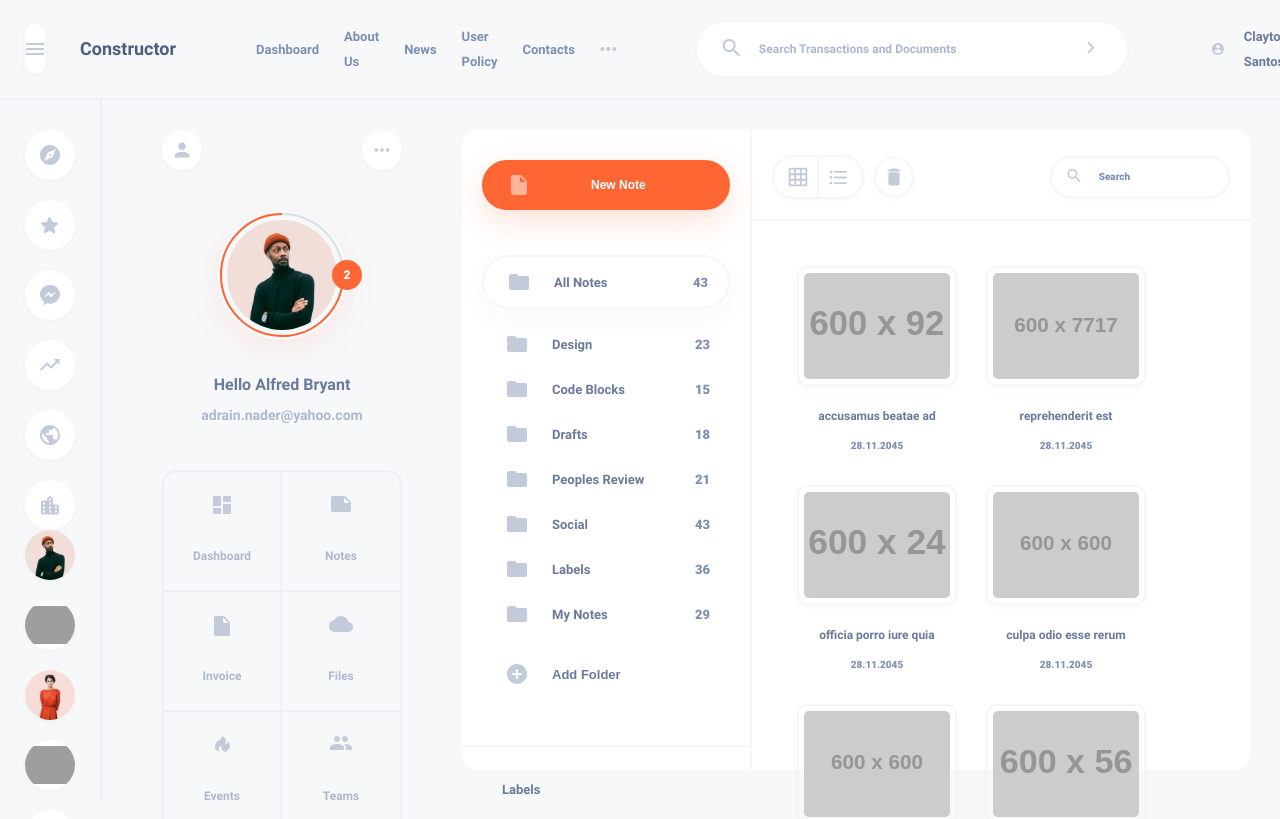
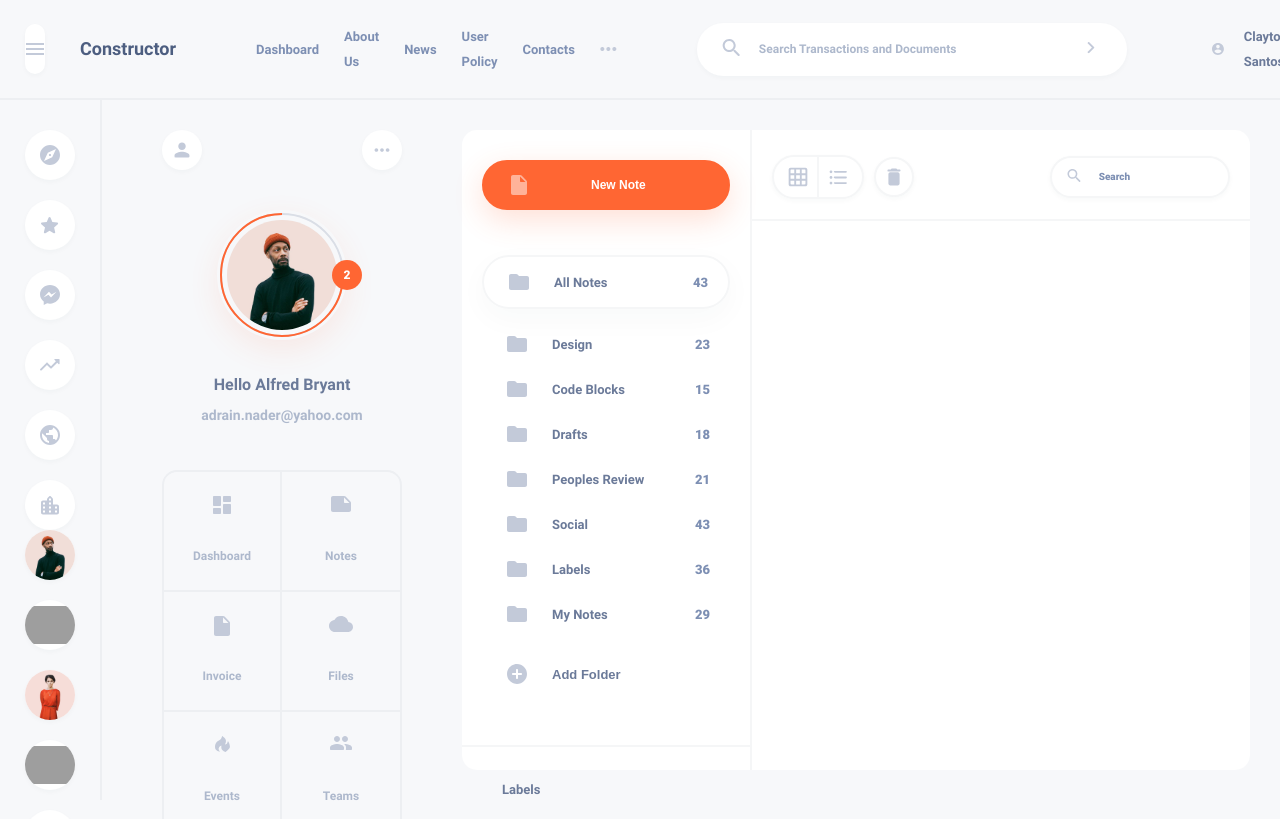
Before and after one commit to stasfilippov/mkskom-test-task, a Vue app: page / in a window 1280 px wide. Shown: the top 819 px of the page. Built offline with nearby package versions, Linux system fonts and the light colour scheme; grey boxes are pictures that could not be loaded.

Commit message:
add: gallery-content-grid

```diff
--- a/src/assets/layouts/components/ts-gallery/ts-gallery-content.scss
+++ b/src/assets/layouts/components/ts-gallery/ts-gallery-content.scss
@@ -77,11 +77,20 @@
     }
   }
 
-  &__main {
+  &__main-flex {
     width: 100%;
     padding: 45px 45px 35px 45px;
     display: flex;
     flex-wrap: wrap;
     gap: 29px;
   }
+  &__main-grid {
+    width: 100%;
+    height: calc(100% - 91px);
+    padding: 45px 45px 35px 45px;
+    display: grid;
+    gap: 30px;
+    grid-template-columns: repeat(6, 1fr);
+    grid-template-rows: repeat(2, 1fr);
+  }
 }
--- a/src/components/ts-gallery-content-main.vue
+++ b/src/components/ts-gallery-content-main-flex.vue
@@ -6,7 +6,7 @@ export default defineComponent({
   name: "ts-gallery-content-main",
   components: {},
   props: {
-    items: {
+    itemsFlex: {
       type: Array,
       required: true,
     },
@@ -15,7 +15,7 @@ export default defineComponent({
 </script>
 
 <template>
-  <div class="ts-gallery-content__main">
+  <div class="ts-gallery-content__main-flex">
     <div class="ts-gallery-item" :key="item.id" v-for="item in items">
       <div class="ts-gallery-item__image-box">
         <img :src="item.url" alt="#" class="ts-gallery-item__image" />
--- /dev/null
+++ b/src/components/ts-gallery-content-main-grid.vue
@@ -0,0 +1,23 @@
+<script>
+import {defineComponent} from 'vue'
+
+export default defineComponent({
+  name: "ts-gallery-content-main-grid"
+})
+</script>
+
+<template>
+  <div class="ts-gallery-content__main-grid">
+    <div class="ts-gallery-content__grid-1">
+
+    </div>
+    <div class="ts-gallery-content__grid-2"></div>
+    <div class="ts-gallery-content__grid-3"></div>
+    <div class="ts-gallery-content__grid-4"></div>
+    <div class="ts-gallery-content__grid-5"></div>
+  </div>
+</template>
+
+<style scoped lang="scss">
+
+</style>
--- a/src/components/ts-gallery-content.vue
+++ b/src/components/ts-gallery-content.vue
@@ -1,17 +1,19 @@
 <script>
 import { defineComponent } from "vue";
 import tsGalleryContentNavbar from "@/components/ts-gallery-content-navbar.vue";
-import tsGalleryContentMain from "@/components/ts-gallery-content-main.vue";
+import tsGalleryContentMainFlex from "@/components/ts-gallery-content-main-flex.vue";
+import TsGalleryContentMainGrid from "@/components/ts-gallery-content-main-grid.vue";
 
 export default defineComponent({
   name: "ts-gallery-content",
   components: {
+    TsGalleryContentMainGrid,
     tsGalleryContentNavbar,
-    tsGalleryContentMain,
+    tsGalleryContentMainFlex,
   },
   data() {
     return {
-      items: [
+      itemsFlex: [
         {
           albumId: 1,
           id: 1,
@@ -128,6 +130,43 @@ export default defineComponent({
           thumbnailUrl: "https://via.placeholder.com/150/fdf73e",
         },
       ],
+      itemsGrid: [
+        {
+          albumId: 1,
+          id: 1,
+          title: "accusamus beatae ad facilis cum similique qui sunt",
+          url: "https://via.placeholder.com/600/92c952",
+          thumbnailUrl: "https://via.placeholder.com/150/92c952",
+        },
+        {
+          albumId: 1,
+          id: 2,
+          title: "reprehenderit est deserunt velit ipsam",
+          url: "https://via.placeholder.com/600/771796",
+          thumbnailUrl: "https://via.placeholder.com/150/771796",
+        },
+        {
+          albumId: 1,
+          id: 3,
+          title: "officia porro iure quia iusto qui ipsa ut modi",
+          url: "https://via.placeholder.com/600/24f355",
+          thumbnailUrl: "https://via.placeholder.com/150/24f355",
+        },
+        {
+          albumId: 1,
+          id: 4,
+          title: "culpa odio esse rerum omnis laboriosam voluptate repudiandae",
+          url: "https://via.placeholder.com/600/d32776",
+          thumbnailUrl: "https://via.placeholder.com/150/d32776",
+        },
+        {
+          albumId: 1,
+          id: 5,
+          title: "natus nisi omnis corporis facere molestiae rerum in",
+          url: "https://via.placeholder.com/600/f66b97",
+          thumbnailUrl: "https://via.placeholder.com/150/f66b97",
+        },
+      ]
     };
   },
 });
@@ -136,7 +175,8 @@ export default defineComponent({
 <template>
   <div class="ts-gallery-content">
     <ts-gallery-content-navbar />
-    <ts-gallery-content-main :items="items" />
+    <ts-gallery-content-main-flex :itemsFlex="itemsFlex" style="display: none"/>
+    <ts-gallery-content-main-grid/>
   </div>
 </template>
 
```
